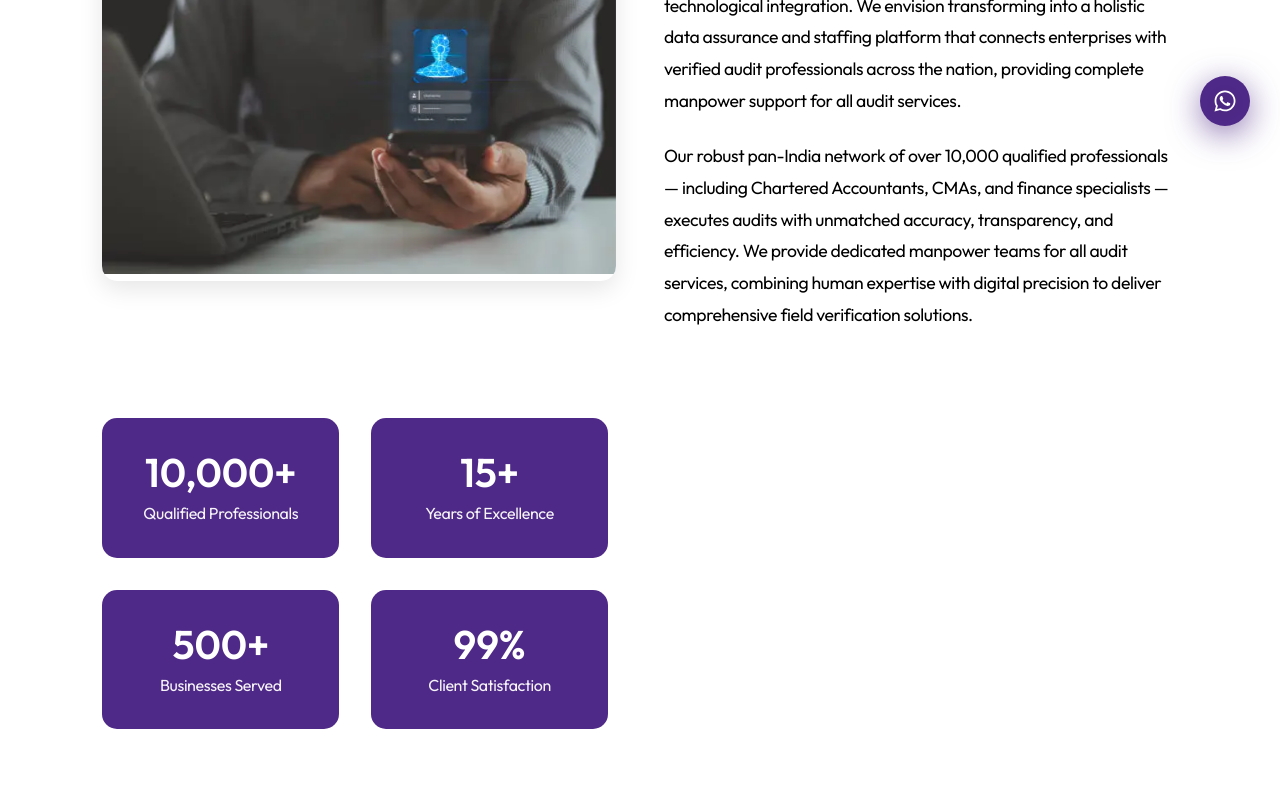
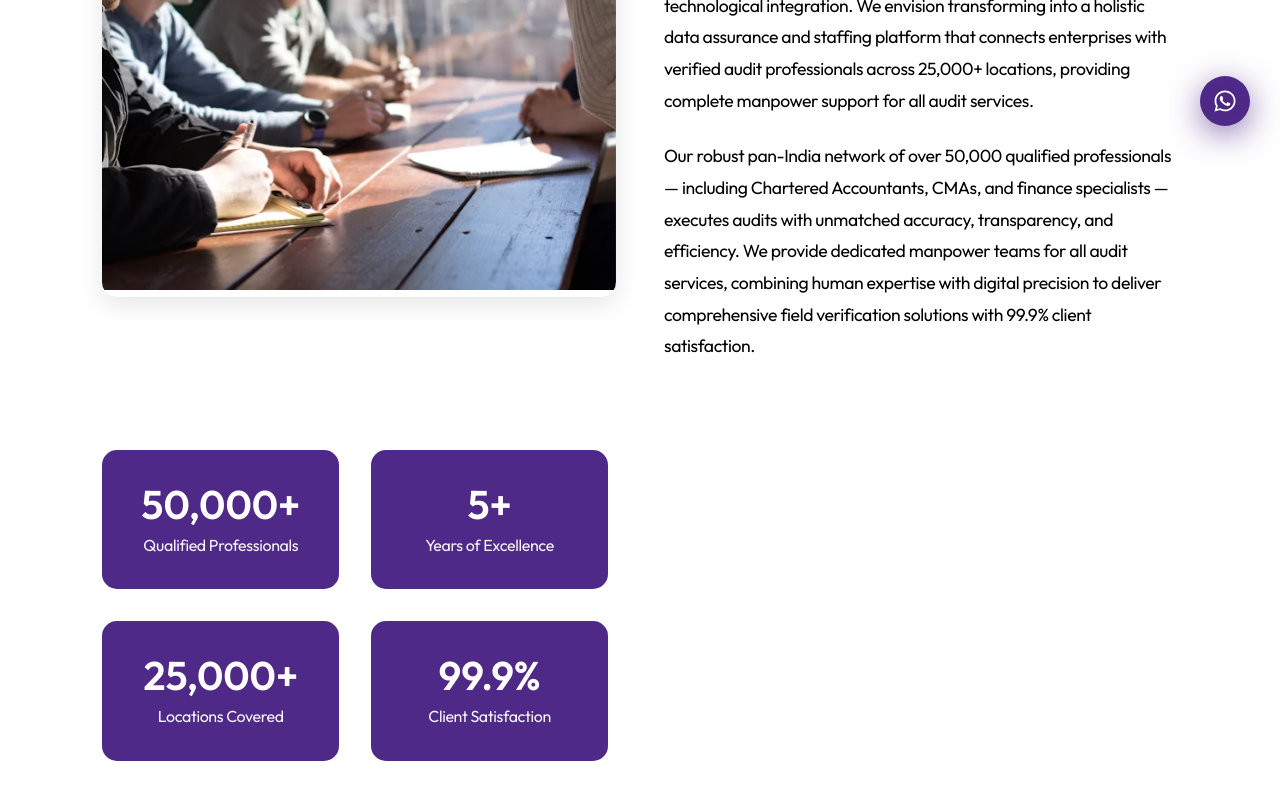
Before and after one commit to octaleadsprivatelimited-cloud/beyondaudit, a React (Create React App) app in the folder frontend/: page /about in a window 1280 px wide. Shown: the part 644-1444 px from the top of the page. Built offline with nearby package versions, Linux system fonts and the light colour scheme.

Commit message:
Update Who We Are image to collaboration photo

```diff
--- a/frontend/src/pages/About.css
+++ b/frontend/src/pages/About.css
@@ -120,6 +120,7 @@
   line-height: 1.8;
   margin-bottom: 1.5rem;
 }
+
 
 .about-stats {
   display: grid;
@@ -343,6 +344,7 @@
     padding: 4rem 5%;
   }
 
+
   .mission-vision {
     grid-template-columns: 1fr;
   }
--- a/frontend/src/pages/About.js
+++ b/frontend/src/pages/About.js
@@ -34,33 +34,33 @@ const About = () => {
       <section className="about-intro">
         <div className="about-intro-content">
           <div className="who-we-are-image">
-            <img src="/images/who-we-are-beyond-audit.webp" alt="Who We Are - Beyond Audit Team" />
+            <img src="/images/collaboration.avif" alt="Collaborative team working together" />
           </div>
           <div className="who-we-are-text">
             <h2>Who We Are</h2>
             <p>
-              Beyond Audit is India's pacesetter in field verification and audit intelligence, setting new benchmarks in speed, reliability, and technological integration. We envision transforming into a holistic data assurance and staffing platform that connects enterprises with verified audit professionals across the nation, providing complete manpower support for all audit services.
+              Beyond Audit is India's pacesetter in field verification and audit intelligence, setting new benchmarks in speed, reliability, and technological integration. We envision transforming into a holistic data assurance and staffing platform that connects enterprises with verified audit professionals across 25,000+ locations, providing complete manpower support for all audit services.
             </p>
             <p>
-              Our robust pan-India network of over 10,000 qualified professionals — including Chartered Accountants, CMAs, and finance specialists — executes audits with unmatched accuracy, transparency, and efficiency. We provide dedicated manpower teams for all audit services, combining human expertise with digital precision to deliver comprehensive field verification solutions.
+              Our robust pan-India network of over 50,000 qualified professionals — including Chartered Accountants, CMAs, and finance specialists — executes audits with unmatched accuracy, transparency, and efficiency. We provide dedicated manpower teams for all audit services, combining human expertise with digital precision to deliver comprehensive field verification solutions with 99.9% client satisfaction.
             </p>
           </div>
         </div>
         <div className="about-stats">
           <div className="stat-box">
-            <h3>10,000+</h3>
+            <h3>50,000+</h3>
             <p>Qualified Professionals</p>
           </div>
           <div className="stat-box">
-            <h3>15+</h3>
+            <h3>5+</h3>
             <p>Years of Excellence</p>
           </div>
           <div className="stat-box">
-            <h3>500+</h3>
-            <p>Businesses Served</p>
+            <h3>25,000+</h3>
+            <p>Locations Covered</p>
           </div>
           <div className="stat-box">
-            <h3>99%</h3>
+            <h3>99.9%</h3>
             <p>Client Satisfaction</p>
           </div>
         </div>
```
